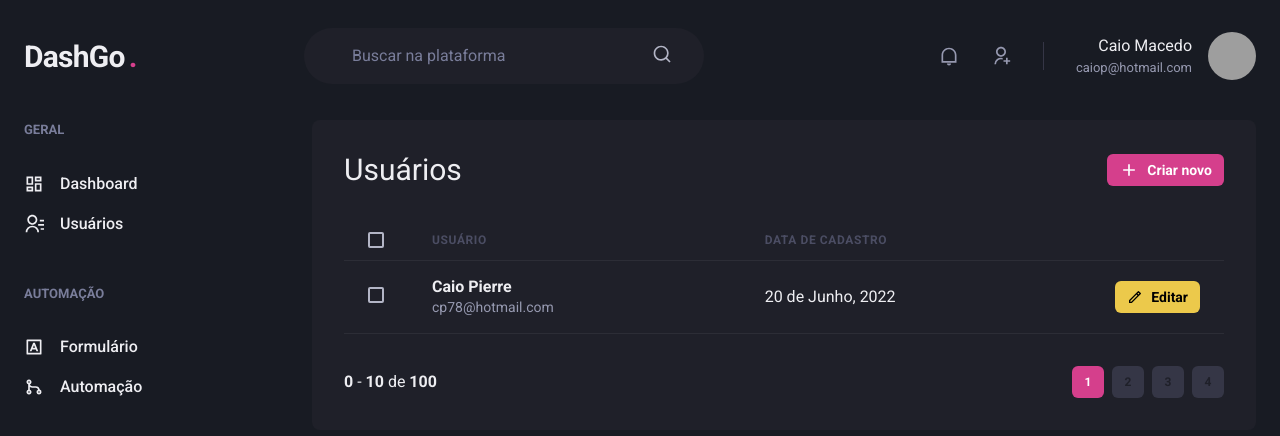
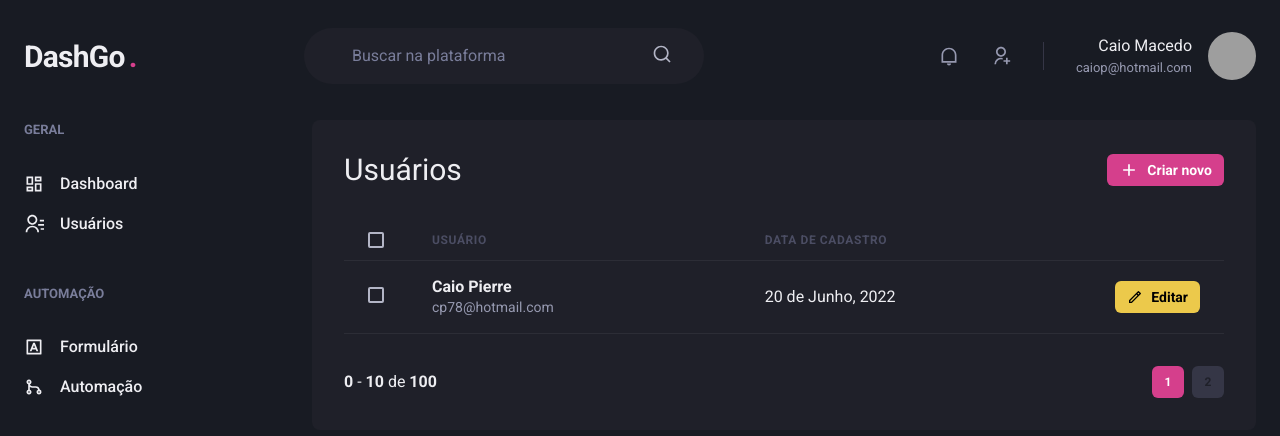
Before and after one commit to caiopmsoares/Dashgo, a Next.js app: page /users in a window 1280 px wide. Shown: the top 436 px of the page. Built offline with nearby package versions, Linux system fonts and the light colour scheme; grey boxes are pictures that could not be loaded.

Commit message:
Add PaginationItem component

```diff
--- a/src/components/Pagination.tsx
+++ /dev/null
@@ -1,65 +0,0 @@
-import { Box, Button, Stack } from '@chakra-ui/react';
-
-export function Pagination() {
-	return (
-		<Stack
-			direction="row"
-			mt="8"
-			justify="space-between"
-			align="center"
-			spacing="6"
-		>
-			<Box>
-				<strong>0</strong> - <strong>10</strong> de <strong>100</strong>
-			</Box>
-			<Stack direction="row" spacing="2">
-				<Button
-					size="sm"
-					fontSize="xs"
-					w="4"
-					colorScheme="pink"
-					disabled
-					_disabled={{
-						bgColor: 'pink.500',
-						cursor: 'default',
-					}}
-				>
-					1
-				</Button>
-				<Button
-					size="sm"
-					fontSize="xs"
-					w="4"
-					bgColor="gray.700"
-					_hover={{
-						bg: 'gray.500',
-					}}
-				>
-					2
-				</Button>
-				<Button
-					size="sm"
-					fontSize="xs"
-					w="4"
-					bgColor="gray.700"
-					_hover={{
-						bg: 'gray.500',
-					}}
-				>
-					3
-				</Button>
-				<Button
-					size="sm"
-					fontSize="xs"
-					w="4"
-					bgColor="gray.700"
-					_hover={{
-						bg: 'gray.500',
-					}}
-				>
-					4
-				</Button>
-			</Stack>
-		</Stack>
-	);
-}
--- /dev/null
+++ b/src/components/Pagination/PaginationItem.tsx
@@ -0,0 +1,42 @@
+import { Button } from '@chakra-ui/react';
+
+interface PaginationItemProps {
+	isCurrent?: boolean;
+	number: number;
+}
+
+export function PaginationItem({
+	isCurrent = false,
+	number,
+}: PaginationItemProps) {
+	if (isCurrent) {
+		return (
+			<Button
+				size="sm"
+				fontSize="xs"
+				w="4"
+				colorScheme="pink"
+				disabled
+				_disabled={{
+					bgColor: 'pink.500',
+					cursor: 'default',
+				}}
+			>
+				{number}
+			</Button>
+		);
+	}
+	return (
+		<Button
+			size="sm"
+			fontSize="xs"
+			w="4"
+			bgColor="gray.700"
+			_hover={{
+				bg: 'gray.500',
+			}}
+		>
+			{number}
+		</Button>
+	);
+}
--- /dev/null
+++ b/src/components/Pagination/index.tsx
@@ -0,0 +1,22 @@
+import { Box, Stack } from '@chakra-ui/react';
+import { PaginationItem } from './PaginationItem';
+
+export function Pagination() {
+	return (
+		<Stack
+			direction="row"
+			mt="8"
+			justify="space-between"
+			align="center"
+			spacing="6"
+		>
+			<Box>
+				<strong>0</strong> - <strong>10</strong> de <strong>100</strong>
+			</Box>
+			<Stack direction="row" spacing="2">
+				<PaginationItem number={1} isCurrent />
+				<PaginationItem number={2} />
+			</Stack>
+		</Stack>
+	);
+}
```
